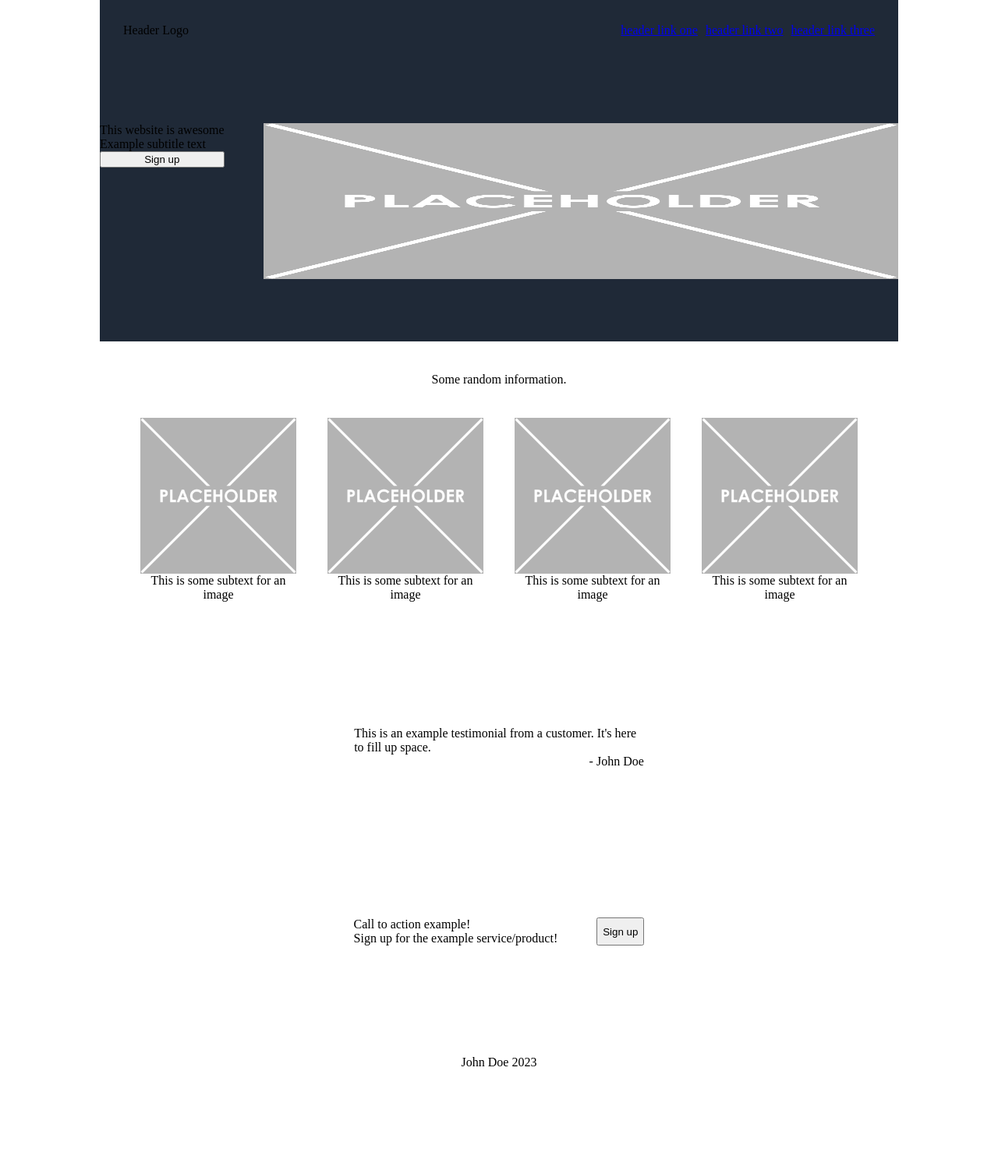
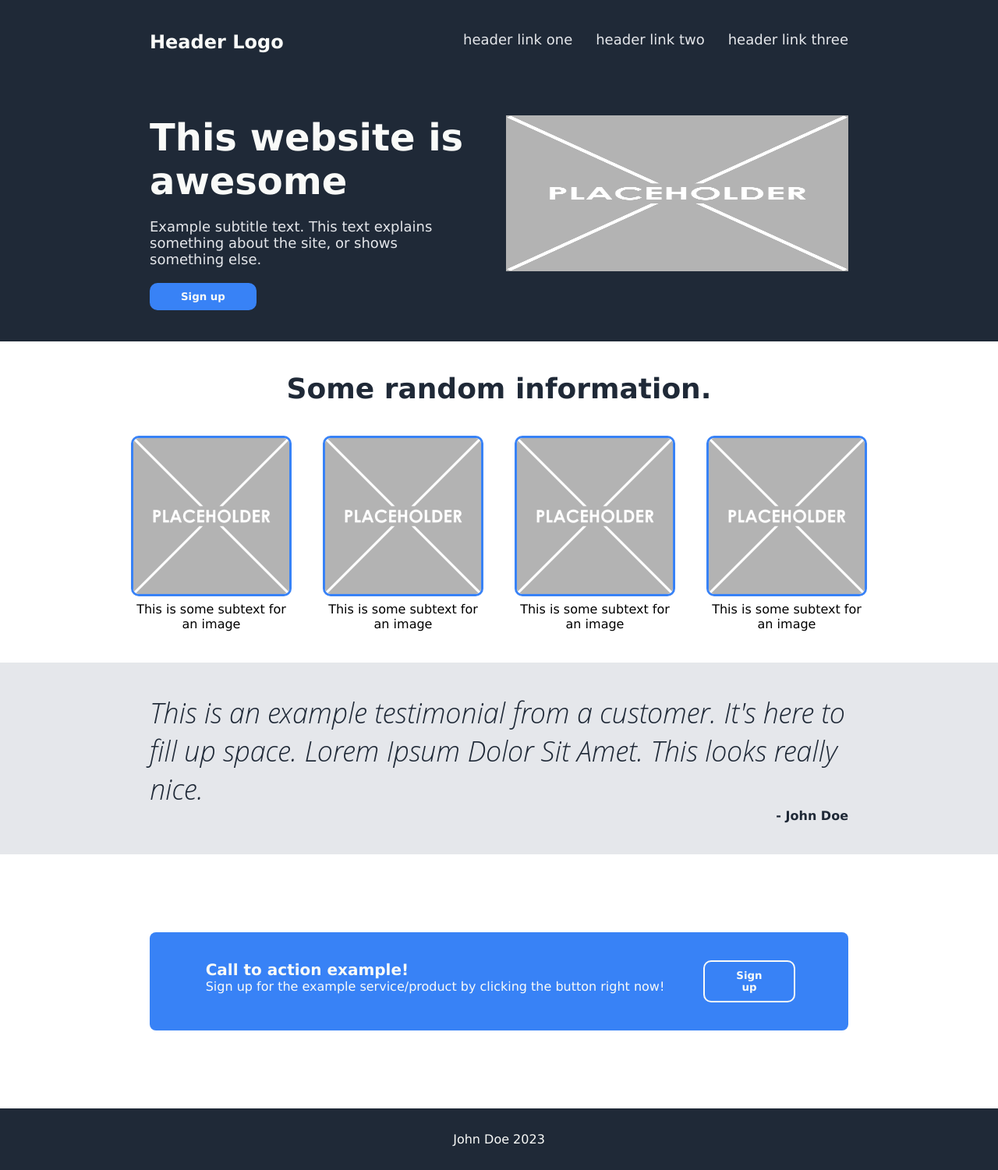
Before and after one commit to NMilutin/landing-page, a plain HTML site: page index.html in a window 1280 px wide. Shown: the top 1501 px of the page at 78% size. Before the commit the page ends 1402 px from the top, so only its background shows below. Drawn offline with Linux system fonts and the light colour scheme.

Commit message:
Change style - final at the time of writing

```diff
--- a/index.html
+++ b/index.html
@@ -8,6 +8,7 @@
     <title>Document</title>
 </head>
 <body>
+    <div class="container-darkblue">
         <div class="header">
             <div class="header-logo">Header Logo</div>
             <div class="header-links">
@@ -16,16 +17,20 @@
                 <div class="header-link"><a href="#">header link three</a></div>
             </div>
         </div>
+    </div>
+    <div class="container-darkblue">
         <div class="main">
             <div class="main-text">
                 <div class="title">This website is awesome</div>
-                <div class="subtitle">Example subtitle text</div>
+                <div class="subtitle">Example subtitle text. This text explains something about the site, or shows something else.</div>
                 <button class="top-button" href="#">Sign up</button>
             </div>
             <img src="./images/placeholder.png" alt="Placeholder Image">
         </div>
+    </div>
+    <div class="container-white">
         <div class="info">
-            <div>Some random information.</div>
+            <div class="title">Some random information.</div>
             <div class="images">
                 <div class="info-image">
                     <img src="./images/placeholder.png" alt="Placeholder Image">
@@ -45,21 +50,26 @@
                 </div>
             </div>
         </div>
+    </div>
+    <div class="container-gray">
         <div class="testimonial">
             <div>
-                <div class="testimonial-text">This is an example testimonial from a customer. It's here to fill up space.</div>
+                <div class="testimonial-text">This is an example testimonial from a customer. It's here to fill up space. Lorem Ipsum Dolor Sit Amet. This looks really nice.</div>
                 <div class="testimonial-signature">- John Doe</div>
             </div>
         </div>
+    </div>
+    <div class="container-white">
         <div class="cta">
             <div class="cta-window-text">
                 <div class="cta-title">Call to action example!</div>
-                <div class="cta-text">Sign up for the example service/product!</div>
+                <div class="cta-text">Sign up for the example service/product by clicking the button right now!</div>
             </div>
             <button class="bottom-buton" href="#">Sign up</button>
         </div>
-        <div class="footer">
-            <div class="footer-text">John Doe 2023</div>
-        </div>
+    </div>
+    <div class="footer">
+        <div class="footer-text">John Doe 2023</div>
+    </div>
 </body>
 </html>
--- a/style.css
+++ b/style.css
@@ -4,6 +4,9 @@ img{
     height:auto;
 }
 
+* {
+    font-family: Verdana, sans-serif;
+}
 /** Declaring display: flex; **/
 body,
 .header,
@@ -32,8 +35,6 @@ body,
 
 /** Size, spacing and placement **/
 body {
-    padding-left:10%;
-    padding-right: 10%;
     margin: 0;
     min-height: 100vh;
     justify-content: space-between;
@@ -41,16 +42,13 @@ body {
 
 .header {
     justify-content: space-between;
-    padding: 30px;
 }
 
 .header-links {
-    gap: 10px;
+    gap: 30px;
 }
 
 .main {
-    padding-top: 80px;
-    padding-bottom: 80px;
     justify-content: space-between;
     gap: 50px;
 }
@@ -64,8 +62,6 @@ body {
     align-self: center;
     align-items: center;
     gap: 40px;
-    padding-top: 40px;
-    padding-bottom: 80px;
 }
 
 .images {
@@ -74,7 +70,8 @@ body {
 
 .info-image {
     align-items: center;
-    width: min-content
+    width: min-content;
+    gap: 7px;
 }
 
 .info-image span {
@@ -82,16 +79,12 @@ body {
 }
 
 .testimonial {
-    padding-top: 80px;
-    padding-bottom: 80px;
     align-items: center;
 }
 
 .testimonial div {
     display: flex;
     flex-direction: column;
-    padding-left: 10%;
-    padding-right: 10%;
 }
 
 .testimonial-text {
@@ -103,11 +96,16 @@ body {
 }
 
 .cta {
-    padding: 5%;
     align-self: center;
     gap: 50px;
     margin-top: 60px;
     margin-bottom: 60px;
+    justify-content: space-between;
+    padding: 4%;
+    padding-left: 8%;
+    padding-right: 8%;
+    background-color: #3882f6;
+    border-radius: 8px;
 }
 
 .cta-title,
@@ -126,8 +124,118 @@ body {
     width: max-content
 }
 
+.main-text {
+    max-width: 40ch;
+    gap: 20px;
+}
+
+.main-text button,
+.cta button {
+    width: fit-content;
+    padding: 10px;
+    padding-left: 40px;
+    padding-right: 40px;
+}
+
 /** Font and color**/
-.header,
-.main{
+
+.container-darkblue {
+    padding: 15%;
+    padding-bottom: 40px;
+    padding-top: 40px;
     background-color: #1f2937;
 }
+
+.container-white {
+    padding: 15%;
+    padding-bottom: 40px;
+    padding-top: 40px;
+    background-color: #ffffff;
+}
+
+.container-gray {
+    padding: 15%;
+    padding-bottom: 40px;
+    padding-top: 40px;
+    background-color: #e5e7eb;
+}
+
+.footer {
+    background-color: #1f2937;
+}
+
+.main-text .subtitle,
+.header-link a{
+    text-decoration: none;
+    color: #e5e7eb;
+    font-size: 18px;
+}
+
+.header-logo{
+    color: #f9faf8;
+    font-size: 24px;
+    font-weight: 600;
+}
+
+.main-text .title {
+    color: #f9faf8;
+    font-size: 48px;
+    font-weight: bolder;
+}
+
+.info .title {
+    color: #1f2937;
+    font-size: 36px;
+    font-weight: bolder;
+}
+
+.testimonial-text {
+    color: #1f2937;
+    font-size: 36px;
+    font-family: 'Open Sans Light';
+    font-style: italic;
+    font-weight: lighter;
+}
+
+.info-image img{
+    border-color: #3882f6;
+    border-radius: 10px;
+    border-width: 3px;
+    border-style: solid;
+}
+
+.main-text button {
+    border-radius: 10px;
+    background-color: #3882f6;
+    border-style: none;
+    color:#f9faf8;
+    font-weight: bold;
+}
+
+.cta-title {
+    font-size: 20px;
+    font-weight: bold;
+    color: #f9faf8;
+}
+
+.cta-text {
+    color:#f9faf8;
+}
+
+.cta button {
+    background-color: #3882f6;
+    border-radius: 10px;
+    color: #f9faf8;
+    border-color: #f9faf8;
+    border-style: solid;
+    font-weight: bold;
+}
+
+.footer-text {
+    color: #f9faf8;
+}
+
+.testimonial-signature {
+    font-weight: bold;
+    color: #1f2937;
+}
```
